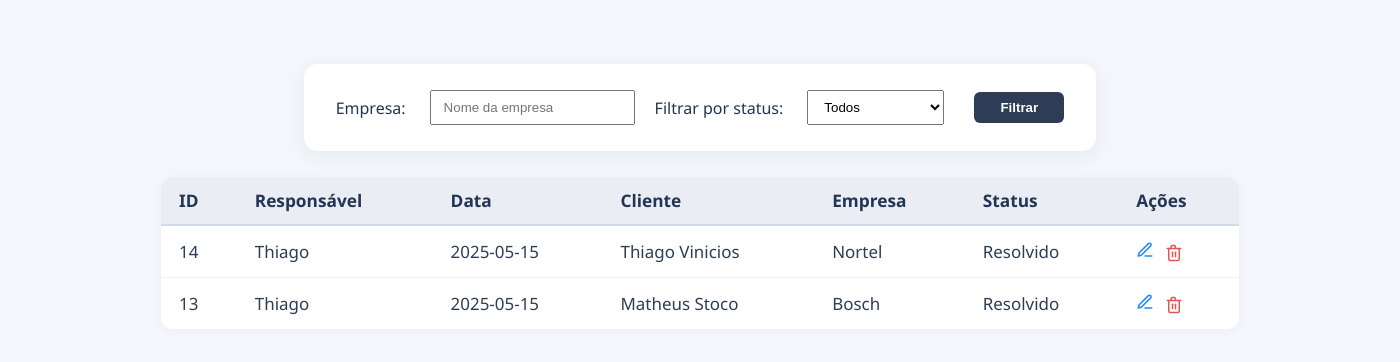
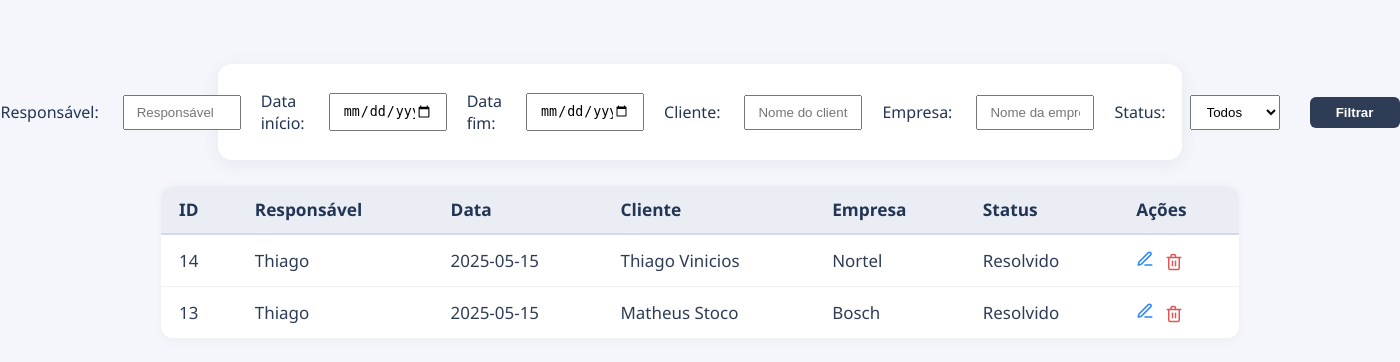
Before and after one commit to ThiagoViniciosAnacleto/suporte-power-vending, a Flask app: page /listar in a window 1400 px wide. Shown: the part 92-454 px from the top of the page. Run offline with Flask 3, Linux system fonts and the light colour scheme; a user stored in the database is signed in; data comes from the database, SQL or seed files in the repository; both versions use the stored data as it was after the commit.

Commit message:
adiciona filtros especiais
adiciona filtros especiais em lista de chamados

resolve pequeno bug no login.html em relação ao darkmode

```diff
--- a/app.py
+++ b/app.py
@@ -171,25 +171,40 @@ def editar_chamado(id):
 def listar_chamados():
     status_filtro = request.args.get("status", "todos")
     empresa_filtro = request.args.get("empresa", "").strip()
+    cliente_filtro = request.args.get("cliente", "").strip()
+    responsavel_filtro = request.args.get("responsavel", "").strip()
+    data_ini_filtro = request.args.get("data_ini", "").strip()
+    data_fim_filtro = request.args.get("data_fim", "").strip()
 
     conn = sqlite3.connect("chamados.db")
     cursor = conn.cursor()
 
-    sql = "SELECT id, responsavel_atendimento, data, cliente, empresa, status FROM chamados WHERE 1=1"
+    sql = """
+        SELECT id, responsavel_atendimento, data, cliente, empresa, status
+        FROM chamados WHERE 1=1
+    """
     params = []
 
-    # Filtro de status
     if status_filtro != "todos":
         sql += " AND status = ?"
         params.append(status_filtro)
-
-    # Filtro de empresa
     if empresa_filtro:
         sql += " AND empresa LIKE ?"
         params.append(f"%{empresa_filtro}%")
+    if cliente_filtro:
+        sql += " AND cliente LIKE ?"
+        params.append(f"%{cliente_filtro}%")
+    if responsavel_filtro:
+        sql += " AND responsavel_atendimento LIKE ?"
+        params.append(f"%{responsavel_filtro}%")
+    if data_ini_filtro:
+        sql += " AND date(data) >= date(?)"
+        params.append(data_ini_filtro)
+    if data_fim_filtro:
+        sql += " AND date(data) <= date(?)"
+        params.append(data_fim_filtro)
 
     sql += " ORDER BY id DESC"
-
     cursor.execute(sql, params)
     chamados = [
         dict(
@@ -203,7 +218,17 @@ def listar_chamados():
         for row in cursor.fetchall()
     ]
     conn.close()
-    return render_template("lista_chamados.html", chamados=chamados, status_filtro=status_filtro, empresa_filtro=empresa_filtro)
+    return render_template(
+        "lista_chamados.html",
+        chamados=chamados,
+        status_filtro=status_filtro,
+        empresa_filtro=empresa_filtro,
+        cliente_filtro=cliente_filtro,
+        responsavel_filtro=responsavel_filtro,
+        data_ini_filtro=data_ini_filtro,
+        data_fim_filtro=data_fim_filtro
+    )
+
 
 @app.route('/excluir/<int:id>', methods=['POST'])
 @login_required
--- a/templates/lista_chamados.html
+++ b/templates/lista_chamados.html
@@ -29,19 +29,35 @@
     {% endwith %}
 
     <main class="home-main">
-        <form method="get" action="/listar" class="filtro-container">
+<form method="get" action="/listar" class="filtro-container" autocomplete="off">
+
+    <label for="responsavel">Responsável:</label>
+    <input type="text" name="responsavel" id="responsavel" value="{{ responsavel_filtro }}" placeholder="Responsável">
+
+    <label for="data_ini">Data início:</label>
+    <input type="date" name="data_ini" id="data_ini" value="{{ data_ini_filtro }}">
+
+    <label for="data_fim">Data fim:</label>
+    <input type="date" name="data_fim" id="data_fim" value="{{ data_fim_filtro }}">
+
+    <label for="cliente">Cliente:</label>
+    <input type="text" name="cliente" id="cliente" value="{{ cliente_filtro }}" placeholder="Nome do cliente">
+
     <label for="empresa">Empresa:</label>
     <input type="text" name="empresa" id="empresa" value="{{ empresa_filtro }}" placeholder="Nome da empresa">
-            <label for="status">Filtrar por status:</label>
-            <select name="status" id="status" onchange="this.form.submit()">
+
+        <label for="status">Status:</label>
+    <select name="status" id="status">
         <option value="todos" {% if status_filtro == 'todos' %}selected{% endif %}>Todos</option>
         <option value="Aberto" {% if status_filtro == 'Aberto' %}selected{% endif %}>Abertos</option>
         <option value="Em andamento" {% if status_filtro == 'Em andamento' %}selected{% endif %}>Em andamento</option>
         <option value="Resolvido" {% if status_filtro == 'Resolvido' %}selected{% endif %}>Resolvidos</option>
         <option value="Fechado" {% if status_filtro == 'Fechado' %}selected{% endif %}>Fechados</option>
     </select>
+
     <button type="submit">Filtrar</button>
 </form>
+
 
         <table>
             <tr>
--- a/templates/login.html
+++ b/templates/login.html
@@ -34,6 +34,7 @@
             </div>
         </form>
     </main>
+    <script src="{{ url_for('static', filename='scripts.js') }}"></script>
 
 </body>
 </html>
```
Also changed, not shown: chamados.db. Lines whose indentation alone changed are shown as unchanged.
